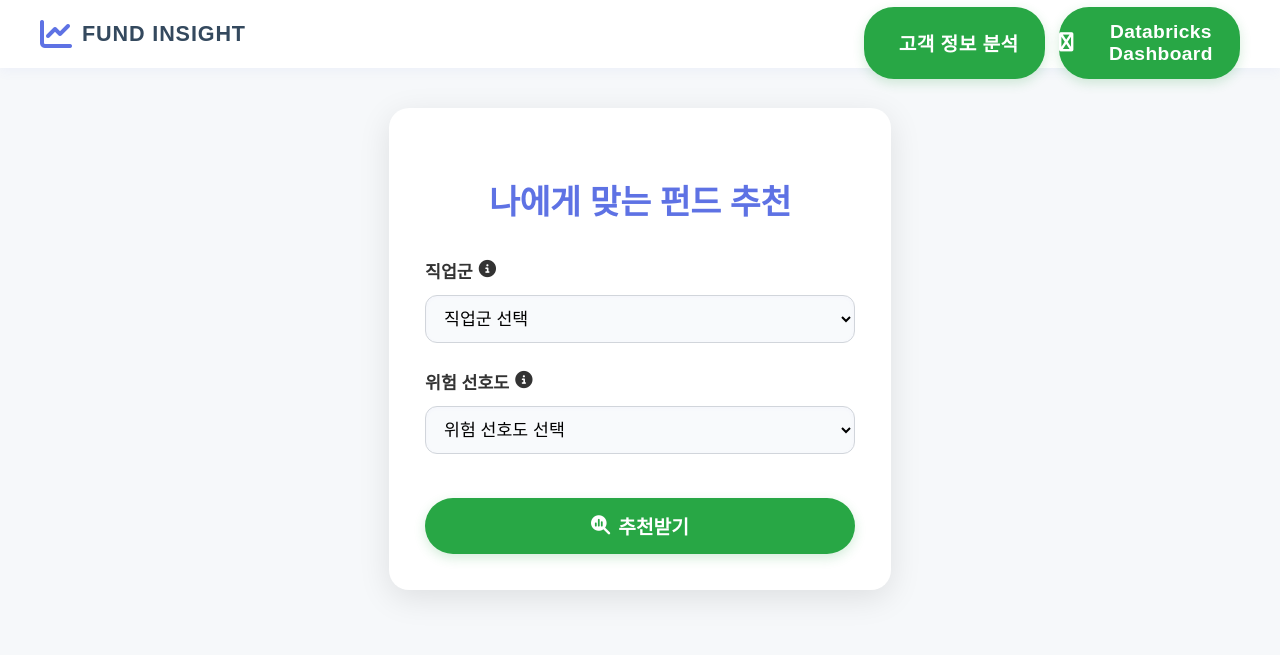
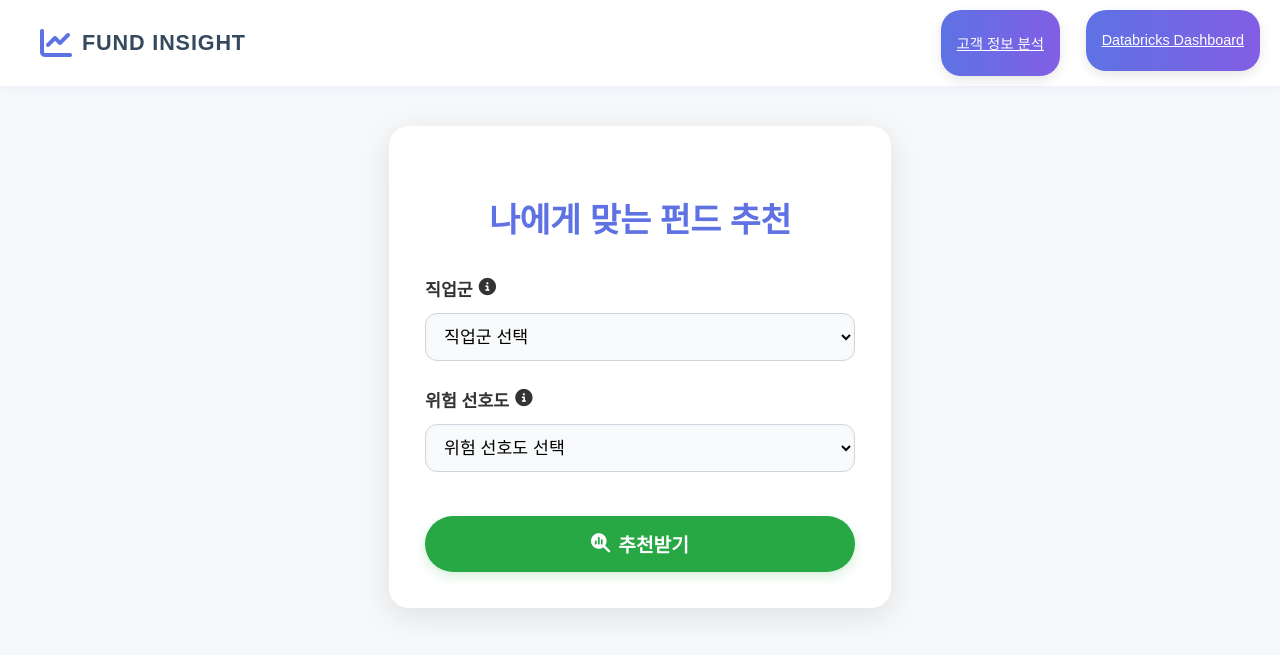
Before and after one commit to Ad-astra9211/MS-Project_1, a Flask app: template src/flaskweb/src/templates/index.html in a window 1280 px wide. Shown: the top 655 px of the page. Run offline with Flask 3, Linux system fonts and the light colour scheme; the template is opened without the code that fills it, so the values that code supplies are empty.

Commit message:
edit index_html btn

```diff
--- a/src/flaskweb/src/static/index_style.css
+++ b/src/flaskweb/src/static/index_style.css
@@ -17,7 +17,7 @@ body {
   justify-content: space-between;
   align-items: center;
   padding: 0 40px;
-  height: 68px;
+  height: 86px;
   position: sticky;
   top: 0;
   z-index: 100;
@@ -133,7 +133,7 @@ select:focus {
   box-shadow: 0 0 8px rgba(130,94,228,0.11);
 }
 
-.btn {
+.btn.btn-recommend {
   padding: 14px 0;
   border: none;
   border-radius: 30px;
@@ -153,9 +153,55 @@ select:focus {
   gap: 8px;
 }
 
-.btn:hover {
+.btn.btn-recommend:hover {
   background: #1e7e34;
   box-shadow: 0 6px 20px rgba(30, 126, 52, 0.16);
+}
+
+.btn.dashboard-custom1 {
+  position: fixed;
+  top: 10px;
+  right: 220px;
+  z-index: 6000;
+  font-size: 0.9rem;
+  padding: 8px 16px;
+  border-radius: 20px;
+  box-shadow: 0 4px 12px rgba(0,0,0,0.1);
+  background: linear-gradient(90deg, #5e72e4, #825ee4);
+  color: #fff;
+  display: flex;
+  align-items: center;
+  gap: 6px;
+  transition: background 0.2s, box-shadow 0.2s, transform 0.1s;
+}
+
+.btn.dashboard-custom1:hover {
+  background: linear-gradient(90deg, #825ee4, #5e72e4);
+  box-shadow: 0 6px 20px rgba(130, 94, 228, 0.2);
+  transform: translateY(-2px);
+}
+
+.btn.dashboard-custom2 {
+  position: fixed;
+  top: 10px;
+  right: 20px;
+  z-index: 6000;
+  font-size: 0.9rem;
+  padding: 8px 16px;
+  border-radius: 20px;
+  box-shadow: 0 4px 12px rgba(0,0,0,0.1);
+  background: linear-gradient(90deg, #5e72e4, #825ee4);
+  color: #fff;
+  display: flex;
+  align-items: center;
+  gap: 6px;
+  transition: background 0.2s, box-shadow 0.2s, transform 0.1s;
+}
+
+.btn.dashboard-custom2:hover {
+  background: linear-gradient(90deg, #825ee4, #5e72e4);
+  box-shadow: 0 6px 20px rgba(130, 94, 228, 0.2);
+  transform: translateY(-2px);
 }
 
 @media (max-width: 600px) {
--- a/src/flaskweb/src/templates/index.html
+++ b/src/flaskweb/src/templates/index.html
@@ -5,7 +5,7 @@
   <title>펀드 추천 시스템</title>
   <link rel="stylesheet" href="/static/index_style.css">
   <link rel="stylesheet" href="https://cdnjs.cloudflare.com/ajax/libs/font-awesome/6.5.0/css/all.min.css">
-  <meta name="viewport" content="width=device-width, initial-scale=1.0">
+  <!-- <meta name="viewport" content="width=device-width, initial-scale=1.0"> -->
 </head>
 <body>
   <!-- 상단 헤더 바 -->
@@ -15,11 +15,11 @@
       <span class="logo-text">FUND INSIGHT</span>
     </div>
     <nav class="header-right">
-      <a href="/dashboard" class="btn btn-dashboard" title="고객 정보 분석 대시보드">
-        <i class="fa-solid fa-user-chart"></i> 고객 정보 분석
+      <a href="/dashboard" class="btn dashboard-custom1" title="고객 정보 분석 대시보드">
+        <p>고객 정보 분석</p>
       </a>
-      <a href="/db_dash" class="btn btn-dashboard" title="Databricks 대시보드">
-        <i class="fa-brands fa-database"></i> Databricks Dashboard
+      <a href="/db_dash" class="btn dashboard-custom2" title="Databricks 대시보드">
+        <p>Databricks Dashboard</p>
       </a>
     </nav>
   </header>
```
Also changed, not shown: src/flaskweb/src/templates/db_dash.html (+37 -3 lines).
